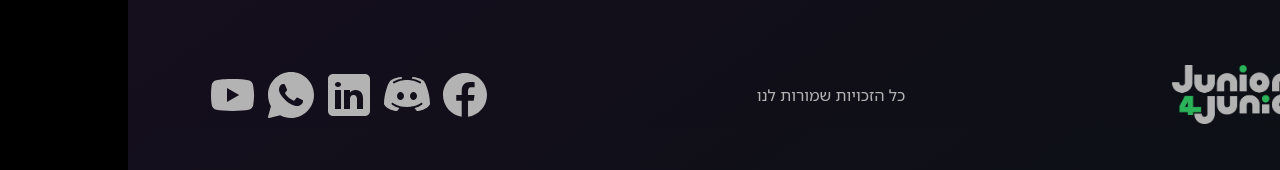
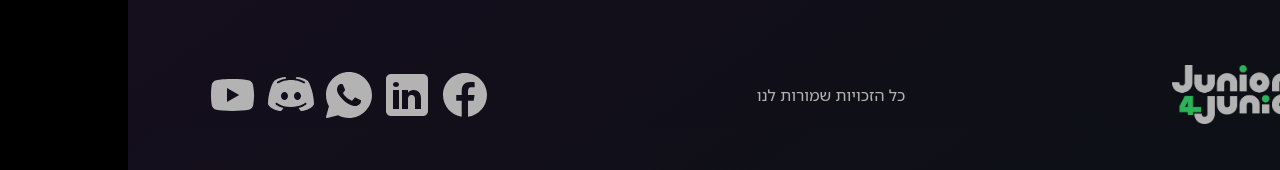
Before and after one commit to J4JIsrael/official-website, a Next.js app: page / in a window 1280 px wide. Shown: the part 890-1060 px from the top of the page. Built offline with nearby package versions, Linux system fonts and the light colour scheme.

Commit message:
fix icons PR comment

```diff
--- a/src/components/Footer/LinkIcon.tsx
+++ /dev/null
@@ -1,14 +0,0 @@
-import React from 'react';
-
-interface LinkIconProps {
-  linkSrc: string;
-  icon: React.ReactNode;
-}
-
-export const LinkIcon = ({ linkSrc, icon }: LinkIconProps) => {
-  return (
-    <a href={linkSrc} target="_blank">
-      {icon}
-    </a>
-  );
-};
--- a/src/components/Footer/PlatformsBlock.tsx
+++ b/src/components/Footer/PlatformsBlock.tsx
@@ -3,38 +3,34 @@ import { FacebookIcon } from '@/components/icons/FacebookIcon';
 import { LinkedinIcon } from '@/components/icons/LinkedinIcon';
 import { WhatsappIcon } from '@/components/icons/WhatsappIcon';
 import { YoutubeIcon } from '@/components/icons/YoutubeIcon';
-import { LinkIcon } from './LinkIcon';
 
 export const PlatformsBlock = () => {
-  const icons = [
-    {
-      icon: <FacebookIcon />,
-      linkSrc: 'https://www.facebook.com/groups/5915476325238538',
-    },
-    {
-      icon: <DiscordIcon />,
-      linkSrc: 'https://www.linkedin.com/groups/9305833/',
-    },
-    {
-      icon: <LinkedinIcon />,
-      linkSrc: 'https://www.youtube.com/channel/UCSezD9Ad0PNbwI0I9a3mztA',
-    },
-    {
-      icon: <WhatsappIcon />,
-      linkSrc: 'https://chat.whatsapp.com/G7c35OuBRtgC6g4ytOI1te',
-    },
-    {
-      icon: <YoutubeIcon />,
-      linkSrc: 'https://discord.gg/4VJu5cWKv9',
-    },
-  ];
-
   return (
     <div className="flex flex-row items-center justify-evenly gap-2">
-      {icons.map((linkIcon, index) => {
-        const { icon, linkSrc } = linkIcon;
-        return <LinkIcon key={index} linkSrc={linkSrc} icon={icon} />;
-      })}
+      <a
+        href="https://www.facebook.com/groups/5915476325238538"
+        target="_blank"
+      >
+        <FacebookIcon />
+      </a>
+      <a href="https://www.linkedin.com/groups/9305833/" target="_blank">
+        <LinkedinIcon />
+      </a>
+      <a
+        href="https://chat.whatsapp.com/G7c35OuBRtgC6g4ytOI1te"
+        target="_blank"
+      >
+        <WhatsappIcon />
+      </a>
+      <a href="https://discord.gg/4VJu5cWKv9" target="_blank">
+        <DiscordIcon />
+      </a>
+      <a
+        href="https://www.youtube.com/channel/UCSezD9Ad0PNbwI0I9a3mztA"
+        target="_blank"
+      >
+        <YoutubeIcon />
+      </a>
     </div>
   );
 };
```
